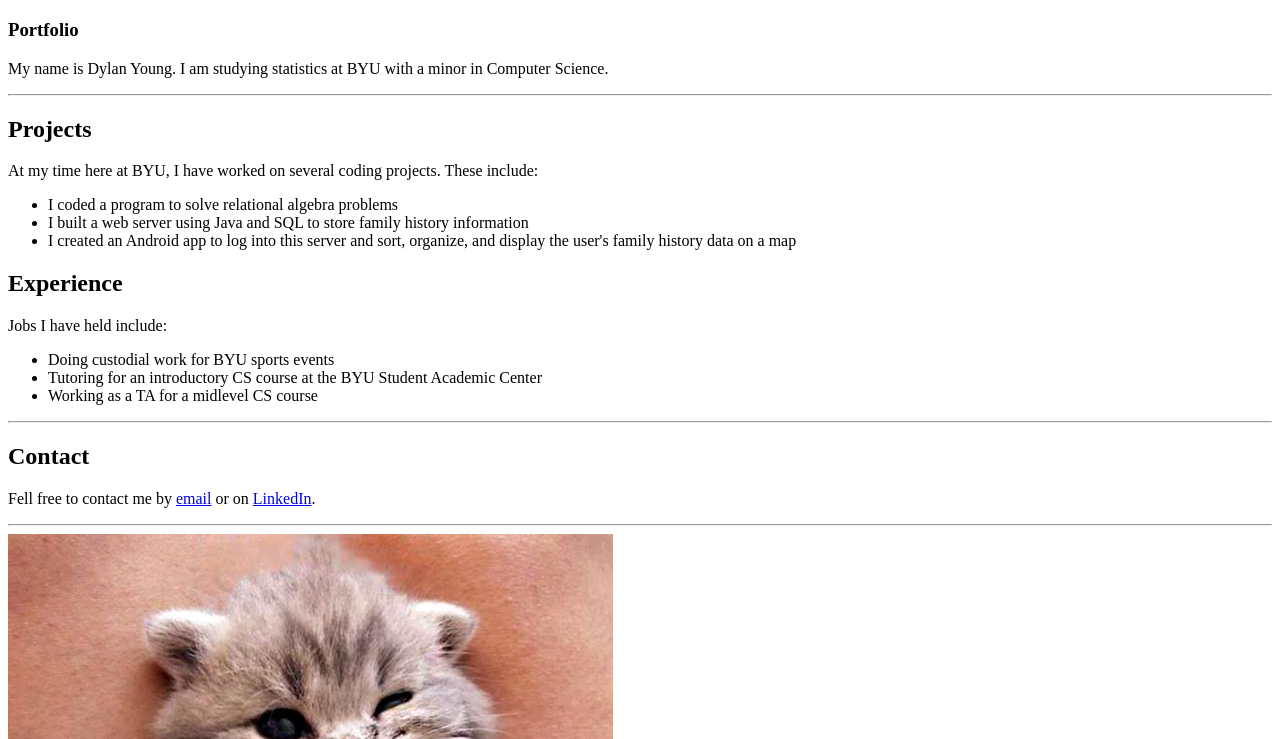
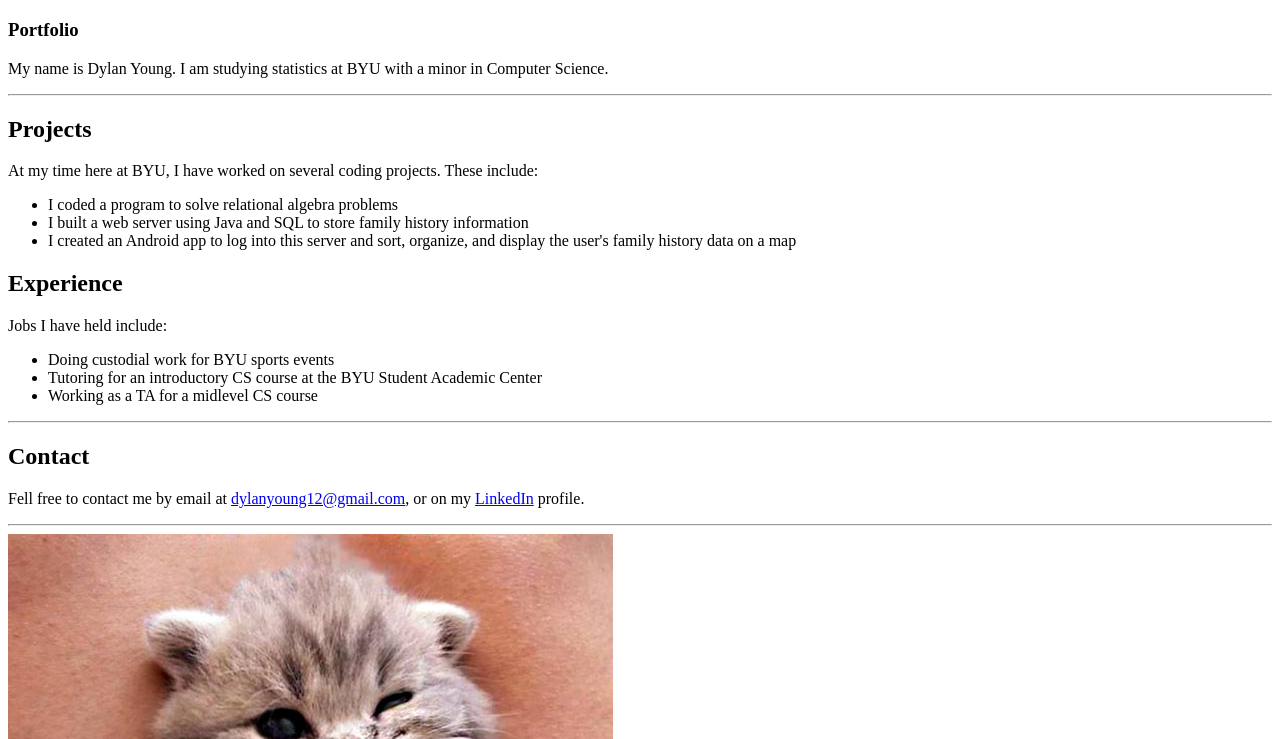
Before and after one commit to dylanyoung12/activity3, a plain HTML site: page index.html in a window 1280 px wide. Shown: the part 61-800 px from the top of the page. Drawn offline with Linux system fonts and the light colour scheme.

Commit message:
Edited contact line

```diff
--- a/index.html
+++ b/index.html
@@ -31,7 +31,7 @@
 <hr>
 
 <h2>Contact</h2>
-<p>Fell free to contact me by <a href="mailto:dylanyoung12@gmail.com">email</a> or on <a href="https://www.linkedin.com/in/dylan-young-201b01b9/">LinkedIn</a>.</p>
+<p>Fell free to contact me by email at <a href="mailto:dylanyoung12@gmail.com">dylanyoung12@gmail.com</a>, or on my <a href="https://www.linkedin.com/in/dylan-young-201b01b9/">LinkedIn</a> profile.</p>
 
 <hr>
 
```
